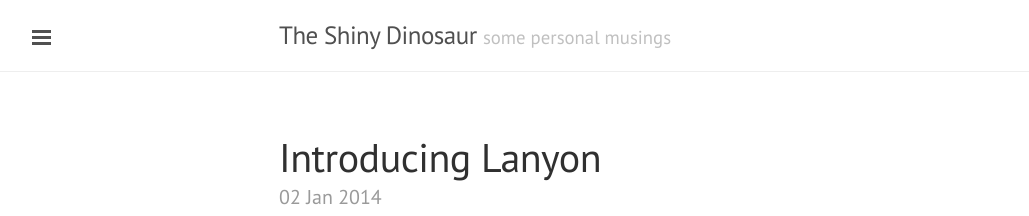
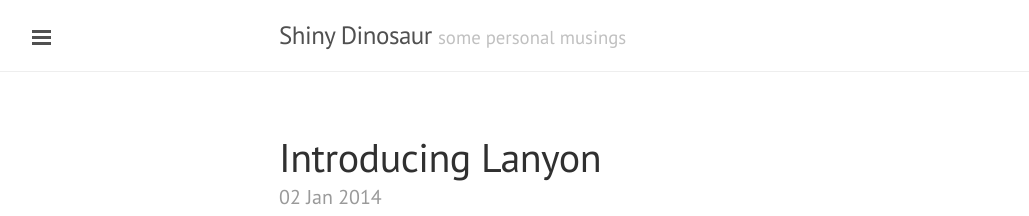
Before and after one commit to shinydinosaur/shinydinosaur.github.io, a Jekyll site: the page built from index.html, in a window 1280 px wide. Shown: the top 216 px of the page, without its empty margins (1-1030 px from the left). Built offline with Jekyll 4.4.1, drawn with Linux system fonts in a browser that asks for light colours; Markdown is read by kramdown in place of the engine named in the settings; the list of posts is cut into pages by our own code.

Commit message:
Updated _config.yml

```diff
--- a/_config.yml
+++ b/_config.yml
@@ -6,7 +6,7 @@ pygments:         true
 permalink:        pretty
 
 # Setup
-title:            The Shiny Dinosaur
+title:            Shiny Dinosaur
 tagline:          'some personal musings'
 description:      ''
 url:              http://shinydinosaur.github.io
@@ -17,8 +17,5 @@ author:
 
 paginate:         1
 
-# Custom vars
-version:          2.0.0
-
 github:
   repo:           https://github.com/shinydinosaur/shinydinosaur.github.io
```
